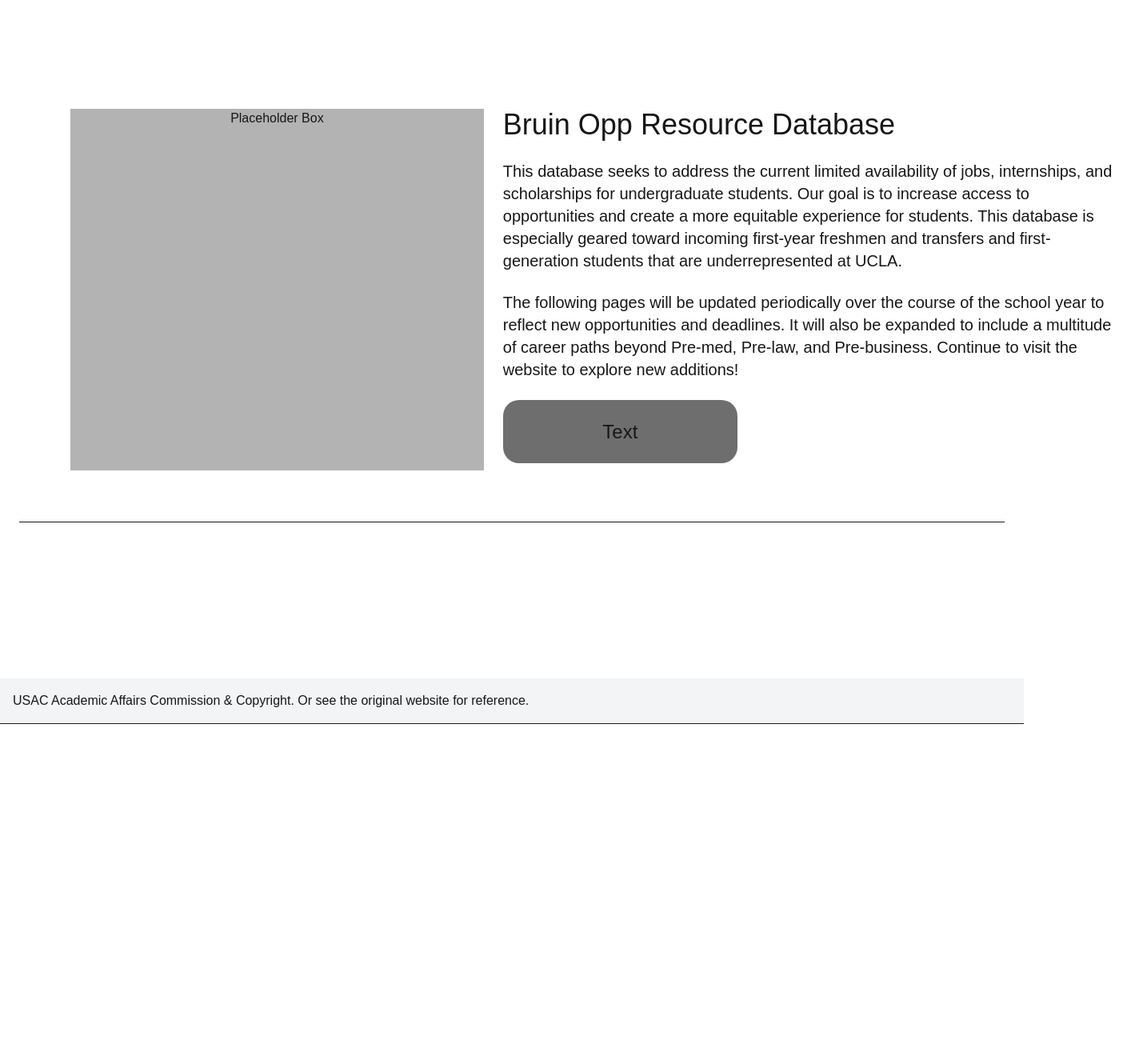
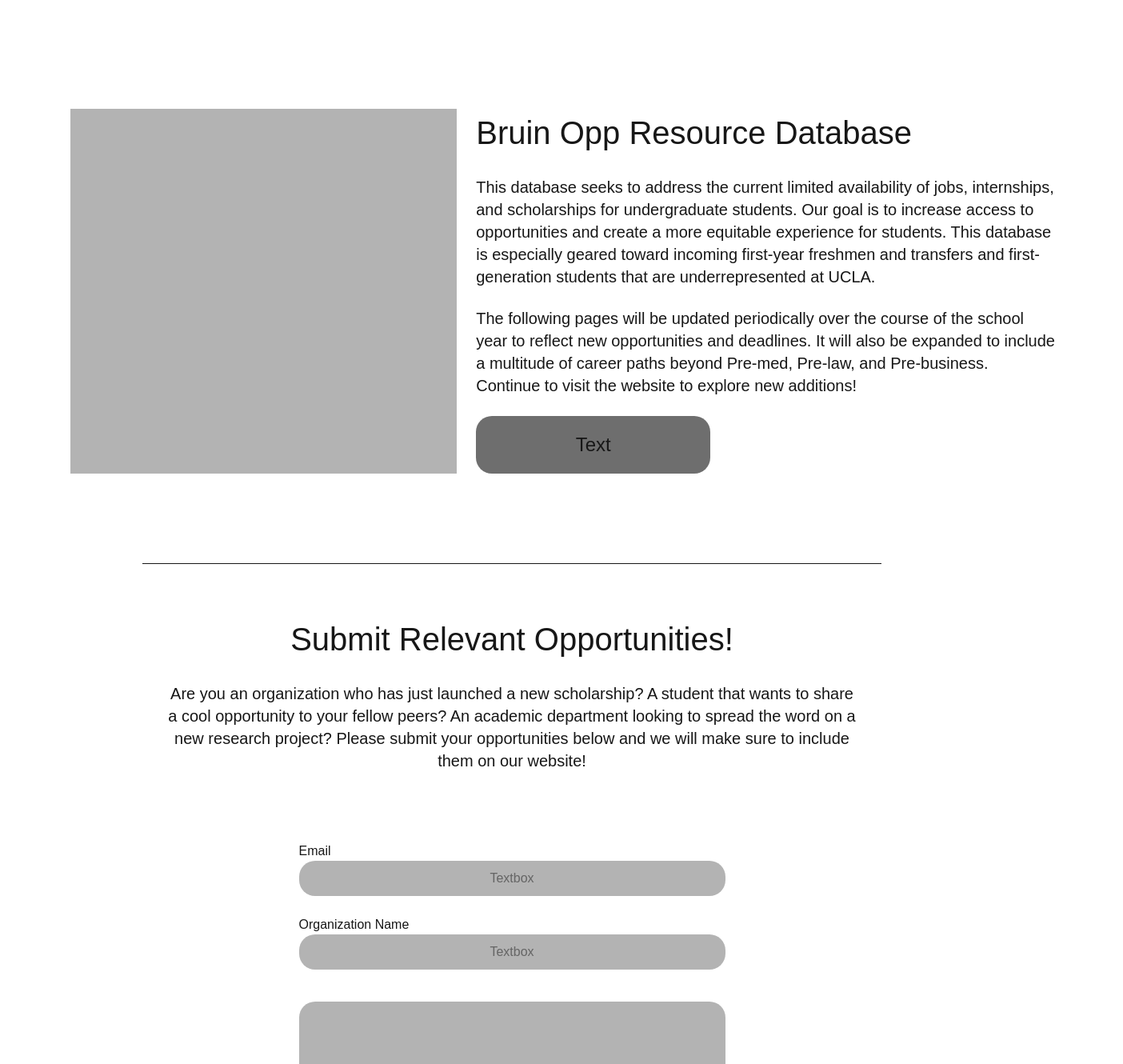
Before and after one commit to hillarynve/usac-aac-website, a Next.js app: page /resources/BruinOpp in a window 1280 px wide. Shown: the part 160-1490 px from the top of the page at 80% size, 1404 px wide, since content can reach past the window. Before the commit the page ends 1065 px from the top, so only its background shows below. Built offline with nearby package versions, Linux system fonts and the light colour scheme.

Commit message:
finished midfi

```diff
--- a/app/resources/BruinOpp/page.tsx
+++ b/app/resources/BruinOpp/page.tsx
@@ -1,5 +1,4 @@
 import Link from "next/link";
-import "./style.css"
 
 export default function BruinOpp() {
   return (
@@ -9,16 +8,15 @@
         <img src=""></img>
       </div> */}
 
-      <div className="frame1">
+      <div className="flex m-16 min-h-[452px] w-full max-w-[1316px] my-16">
 
-        <div className="left-box">
-          Placeholder Box
+        <div className="w-2/5 bg-[#B3B3B3] text-center">
         </div>
 
-        <div className="right-box">
-          <h2 className="text-4xl">
+        <div className="ml-6 w-3/5 flex flex-col gap-6 font-medium">
+          <h3 className="text-[40px]">
             Bruin Opp Resource Database
-          </h2>
+          </h3>
 
           <p className="text-xl">
             This database seeks to address the current limited availability of jobs, internships, and scholarships for undergraduate students. Our goal is to increase access to opportunities and create a more equitable experience for students. This database is especially geared toward incoming first-year freshmen and transfers and first-generation students that are underrepresented at UCLA.
@@ -26,7 +24,7 @@
           <p className="text-xl">
             The following pages will be updated periodically over the course of the school year to reflect new opportunities and deadlines. It will also be expanded to include a multitude of career paths beyond Pre-med, Pre-law, and Pre-business. Continue to visit the website to explore new additions!
           </p>
-          <button className="basicButton">
+          <button className="bg-[#6E6E6E] text-2xl rounded-[20px] w-[293px] py-5 px-8">
             Text
           </button>
         </div>
@@ -34,10 +32,32 @@
 
       </div>
 
-      <hr></hr>
+      <hr className="mt-28 mb-16 w-3/4 mx-auto"></hr>
 
-      <div className="submit-section">
+      <div className="text-center w-full font-medium min-h-[219px] max-w-[866px] flex flex-col gap-6 mx-auto m-16">
+        <h3 className="text-[40px]">
+          Submit Relevant Opportunities!
+        </h3>
+        <p className="text-xl">
+          Are you an organization who has just launched a new scholarship? A student that wants to share a cool opportunity to your fellow peers? An academic department looking to spread the word on a new research project? Please submit your opportunities below and we will make sure to include them on our website!
+        </p>
+      </div>
 
+      <div className="flex flex-col gap-6 w-full max-w-[533px] mx-auto mt-12">
+
+        <div className="flex flex-col">
+          <label>Email</label>
+          <input className="bg-[#B3B3B3] rounded-[20px] p-2.5 text-center" type="text" placeholder="Textbox"/>
+        </div>
+
+        <div className="flex flex-col">
+          <label>Organization Name</label>
+          <input className="bg-[#B3B3B3] rounded-[20px] p-2.5 text-center" type="text" placeholder="Textbox"/>
+        </div>
+
+        <input className="bg-[#B3B3B3] rounded-[20px] p-2.5 text-center min-h-[224px] mt-4" type="text" placeholder="Description of opportunity"/>
+
+        <button className="bg-[#6E6E6E] rounded-[20px] p-2.5 w-[260px] mx-auto mt-4">Submit</button>
 
       </div>
     </section>
--- a/app/resources/BruinOpp/style.css
+++ /dev/null
@@ -1,33 +0,0 @@
-
-
-
-.frame1{
-    display: flex;
-    margin: 64px;
-    height: 452px;
-    width: 1316px;
-}
-
-.left-box{
-    width: 40%;
-    background-color: #B3B3B3;
-    text-align: center;
-}
-
-.right-box{
-    margin-left: 24px;
-    width: 60%;
-    display: flex;
-    flex-direction: column;
-    gap: 1.5rem;
-    font-style: medium;
-    font-weight: 500;
-}
-
-.basicButton{
-    background-color: #6E6E6E;
-    font-size: 24px;
-    border-radius: 20px;
-    width: 293px;
-    height: 79px;
-}
```
